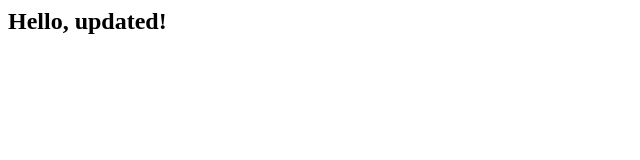
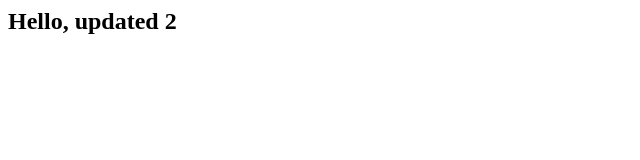
Before and after one commit to lorentz-push-test/static-test, a plain HTML site: page index.html in a window 1280 px wide. Shown: the full height of the page, 0-640 px from the left. Drawn offline with Linux system fonts and the light colour scheme.

Commit message:
Here is another update

```diff
--- a/index.html
+++ b/index.html
@@ -1,3 +1,3 @@
 <html>
-  <h2>Hello, updated! </h2>
+  <h2>Hello, updated 2 </h2>
 </html>
```
